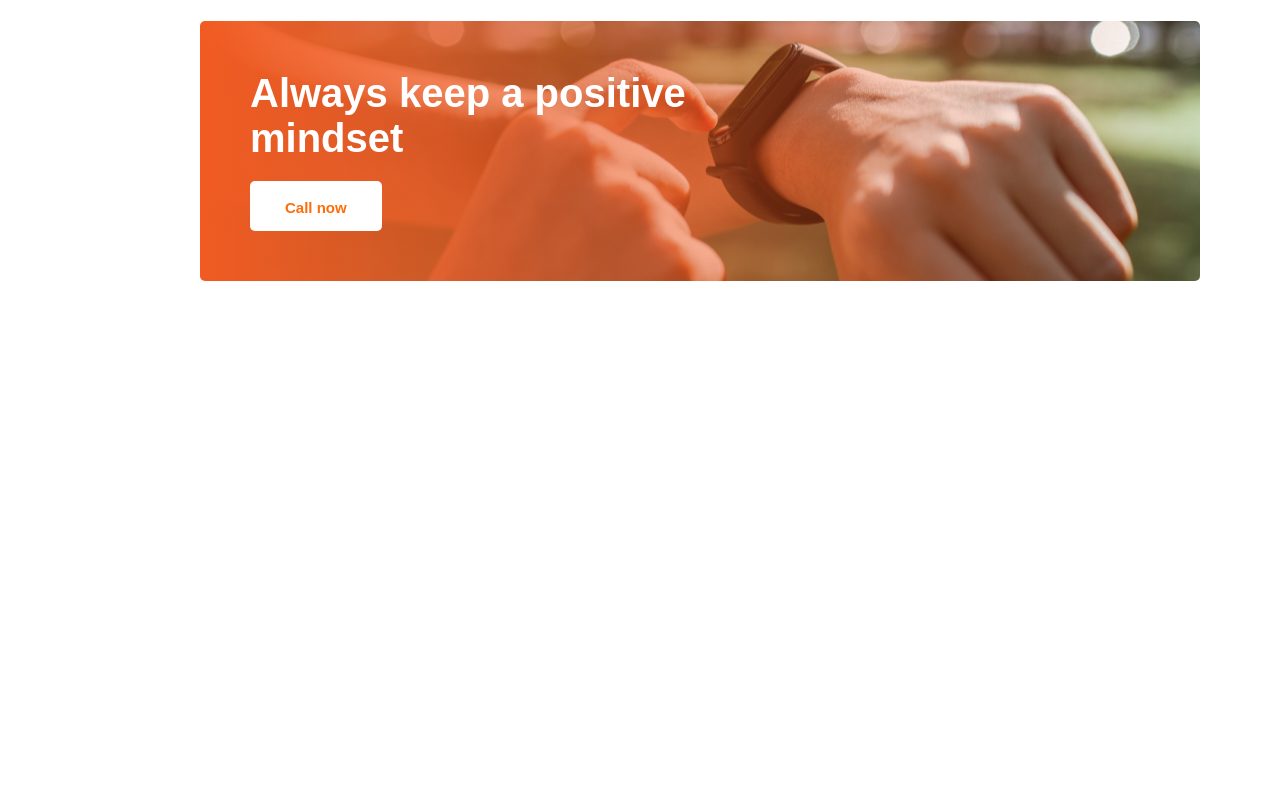
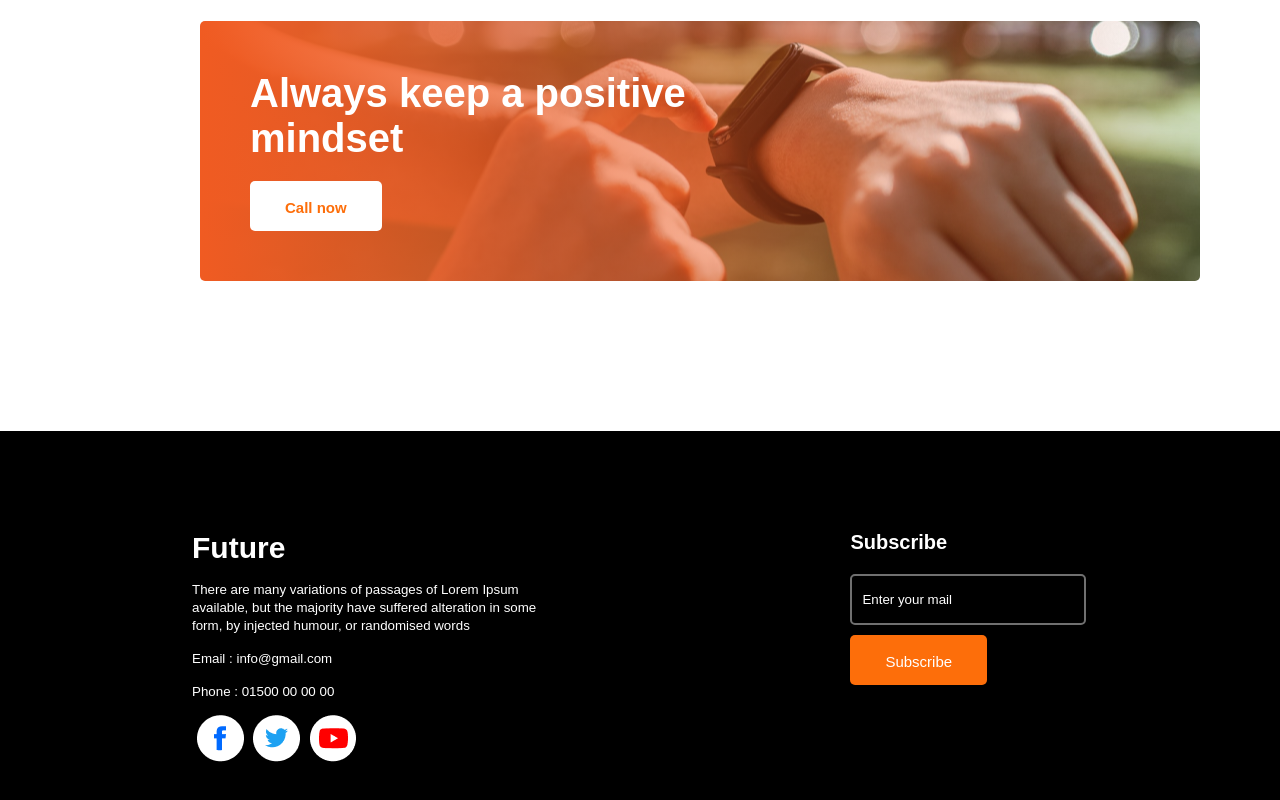
Before and after one commit to Tasin212/new-year, a plain HTML site: page index.html in a window 1280 px wide. Shown: the part 2234-3034 px from the top of the page. Before the commit the page ends 2665 px from the top, so only its background shows below. Drawn offline with Linux system fonts and the light colour scheme; a web font is replaced by a local one.

Commit message:
footer done

```diff
--- a/index.html
+++ b/index.html
@@ -77,6 +77,32 @@
         </section>
 
     </main>
-    <footer></footer>
+    <footer>
+        <div class="footer-area">
+            <div class="footer-content">
+                <h3>Future</h3>
+                <p> <small> There are many variations of passages of Lorem Ipsum available, but the majority have suffered alteration in some form, by injected humour, or randomised words </small></p>
+                <p><small>Email : info@gmail.com</small></p>
+                <p><small>Phone : 01500 00 00 00</small></p>
+
+                <a href="">
+                    <img src="images/icons/fb.png" alt="">
+                </a>
+                <a href="">
+                    <img src="images/icons/twitter.png" alt="">
+                </a>
+                <a href="">
+                    <img src="images/icons/youtube.png" alt="">
+                </a>
+
+            </div>
+            <div class="form">
+                <h4>Subscribe</h4>
+                <input type="email" name="" id="" placeholder="Enter your mail">
+                <br>
+                <a href=""><button class="btn-primary">Subscribe</button></a>
+            </div>
+        </div>
+    </footer>
 </body>
 </html>
--- a/style.css
+++ b/style.css
@@ -107,3 +107,50 @@ li {
     color: #FD6E0A;
     font-weight: bolder;
 }
+
+/* footer sction */
+footer {
+    background-color: black;
+    color: #FFFFFF;
+    padding-top: 100px;
+    padding-bottom: 100px;
+}
+.footer-area {
+    display: flex;
+    width: 70%;
+    margin: auto;
+}
+.footer-area h3 {
+    font-size: 30px;
+    color: #FFFFFF;
+}
+.footer-content {
+    width: 40%;
+}
+.footer-content a{
+    text-decoration: none;
+    padding-left: 5px;
+}
+.form {
+    margin-left: 300px;
+}
+h4 {
+    margin-bottom: 20px;
+    font-size: 20px;
+    color: #FFFFFF;
+}
+.form input {
+    margin-bottom: 10px;
+    width: 220px;
+    height: 45px;
+    border: 2px solid #707070;
+    border-radius: 5px;
+    background-color: black;
+    padding-left: 10px;
+}
+::placeholder {
+    color: #FFFFFF;
+}
+.footer-content img {
+    size: 10px;
+}
```
